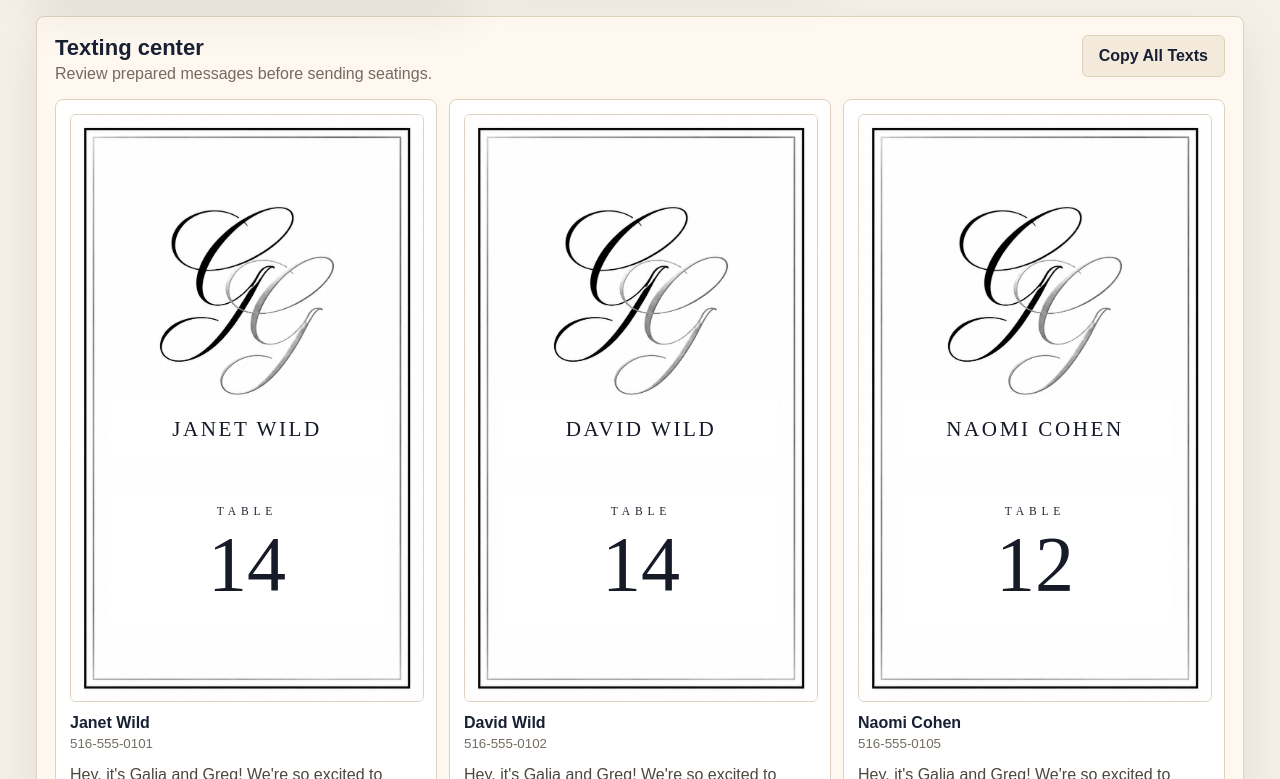
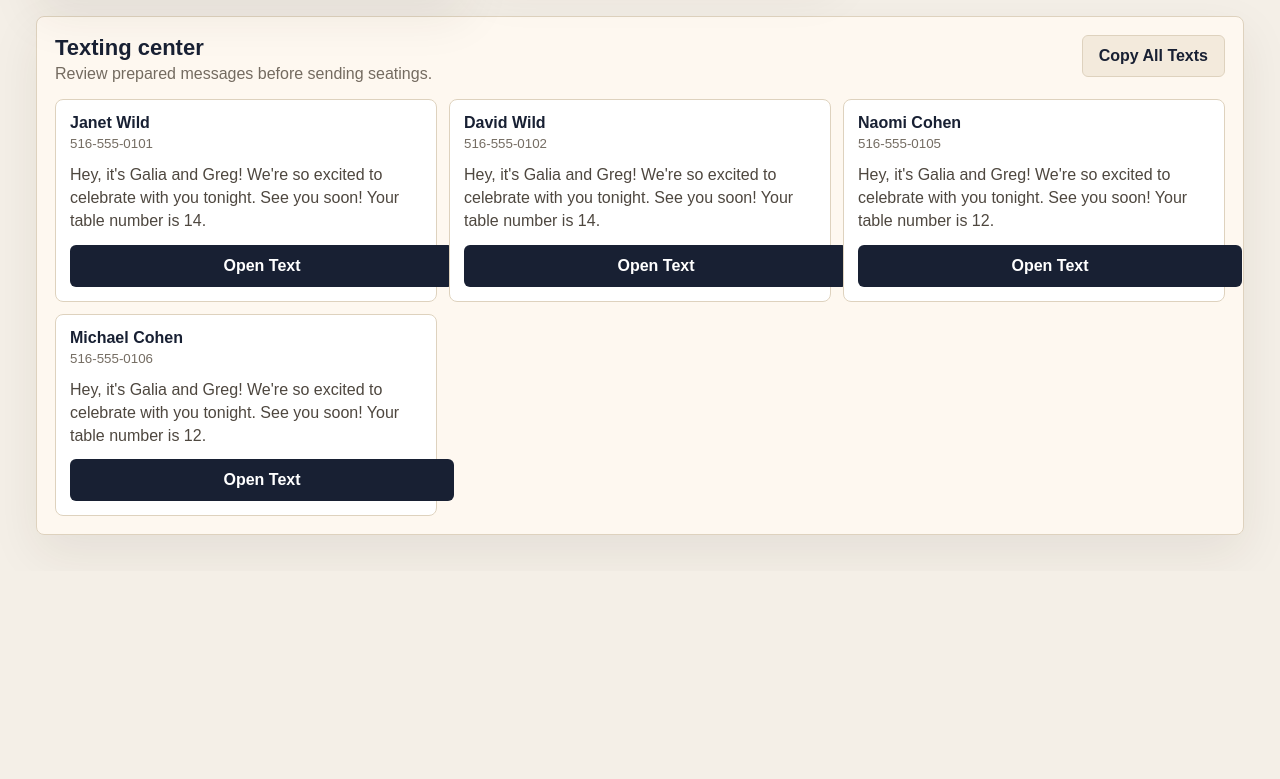
Before and after one commit to lewbader/galia-gregory-seating-planner, a React (Vite) app: page / in a window 1280 px wide. Shown: the part 1041-1820 px from the top of the page. After the commit the page ends 1612 px from the top, so only its background shows below. Built offline with nearby package versions, Linux system fonts and the light colour scheme; no server answers.

Commit message:
Remove texting image preview

```diff
--- a/src/SeatingApp.tsx
+++ b/src/SeatingApp.tsx
@@ -53,7 +53,6 @@ const initialTables: Table[] = [
 ];
 
 const storageKey = "galia-gregory-seating-v1";
-const seatingCardTemplateUrl = "/black-silver-seating-card-template.png";
 
 function makeId(prefix: string) {
   return `${prefix}-${Date.now()}-${Math.random().toString(16).slice(2)}`;
@@ -708,17 +707,8 @@ export function SeatingApp() {
             const phone = cleanPhone(guest.phone);
             const body = messageFor(guest);
             const href = phone ? `sms:${phone}?&body=${encodeURIComponent(body)}` : "";
-            const tableNumber = tableById[guest.tableId]?.name.replace(/^Table\s*/i, "") ?? "";
             return (
               <article key={guest.id} className="message-card">
-                <div className="message-card-image" aria-label={`Seating card preview for ${guest.name}`}>
-                  <img src={seatingCardTemplateUrl} alt="" />
-                  <span className="card-preview-name-mask" />
-                  <span className="card-preview-table-mask" />
-                  <strong className="card-preview-name">{guest.name}</strong>
-                  <span className="card-preview-table-label">Table</span>
-                  <span className="card-preview-table">{tableNumber || "-"}</span>
-                </div>
                 <div className="message-card-details">
                   <strong>{guest.name}</strong>
                   <small>{guest.phone || "No phone number"}</small>
--- a/src/styles.css
+++ b/src/styles.css
@@ -423,81 +423,6 @@ label {
   padding: 14px;
 }
 
-.message-card-image {
-  aspect-ratio: 972 / 1619;
-  background: white;
-  border: 1px solid var(--line);
-  border-radius: 6px;
-  overflow: hidden;
-  position: relative;
-  width: 100%;
-}
-
-.message-card-image img {
-  display: block;
-  height: 100%;
-  object-fit: cover;
-  width: 100%;
-}
-
-.card-preview-name-mask,
-.card-preview-table-mask {
-  background: white;
-  left: 11%;
-  position: absolute;
-  right: 11%;
-}
-
-.card-preview-name-mask {
-  height: 10%;
-  top: 48.5%;
-}
-
-.card-preview-table-mask {
-  height: 23%;
-  top: 64%;
-}
-
-.card-preview-name,
-.card-preview-table-label,
-.card-preview-table {
-  left: 50%;
-  position: absolute;
-  text-align: center;
-  transform: translateX(-50%);
-}
-
-.card-preview-name {
-  color: #171b28;
-  font-family: "Didot", "Bodoni 72", "Baskerville", "Times New Roman", serif;
-  font-size: clamp(14px, 1.65vw, 24px);
-  font-weight: 500;
-  letter-spacing: 0.12em;
-  line-height: 1.2;
-  text-transform: uppercase;
-  top: 51.5%;
-  width: 74%;
-}
-
-.card-preview-table-label {
-  color: #252833;
-  font-family: "Trajan Pro", "Cinzel", "Times New Roman", serif;
-  font-size: clamp(10px, 0.9vw, 13px);
-  letter-spacing: 0.42em;
-  text-transform: uppercase;
-  top: 66.5%;
-  width: 76%;
-}
-
-.card-preview-table {
-  color: #171b28;
-  font-family: "Didot", "Bodoni 72", "Baskerville", "Times New Roman", serif;
-  font-size: clamp(46px, 6.1vw, 80px);
-  line-height: 1;
-  top: 70%;
-  width: 76%;
-}
-
 .message-card-details {
   display: grid;
   gap: 4px;
```
Also changed, not shown: public/black-silver-seating-card-template.png (deleted).
